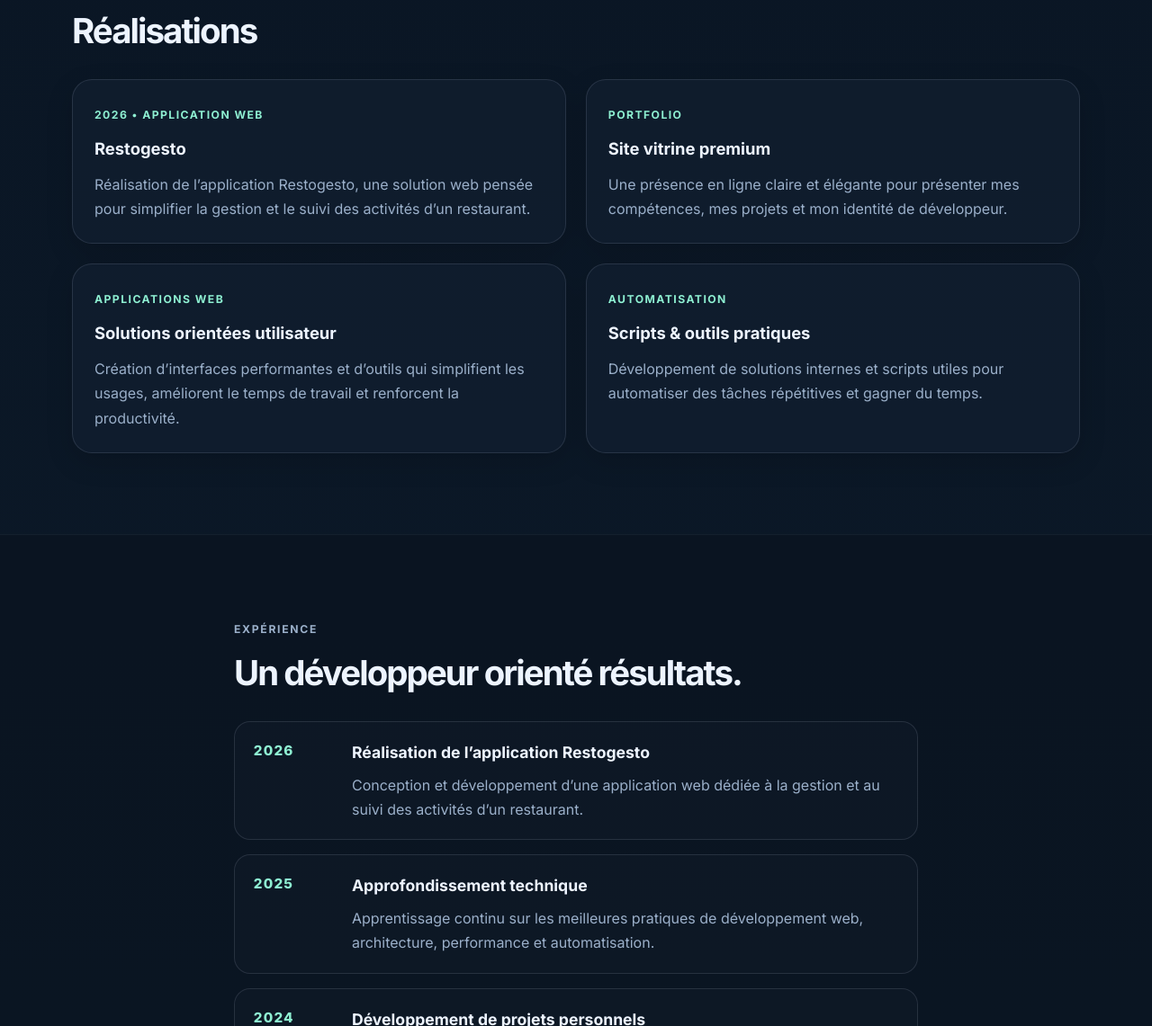
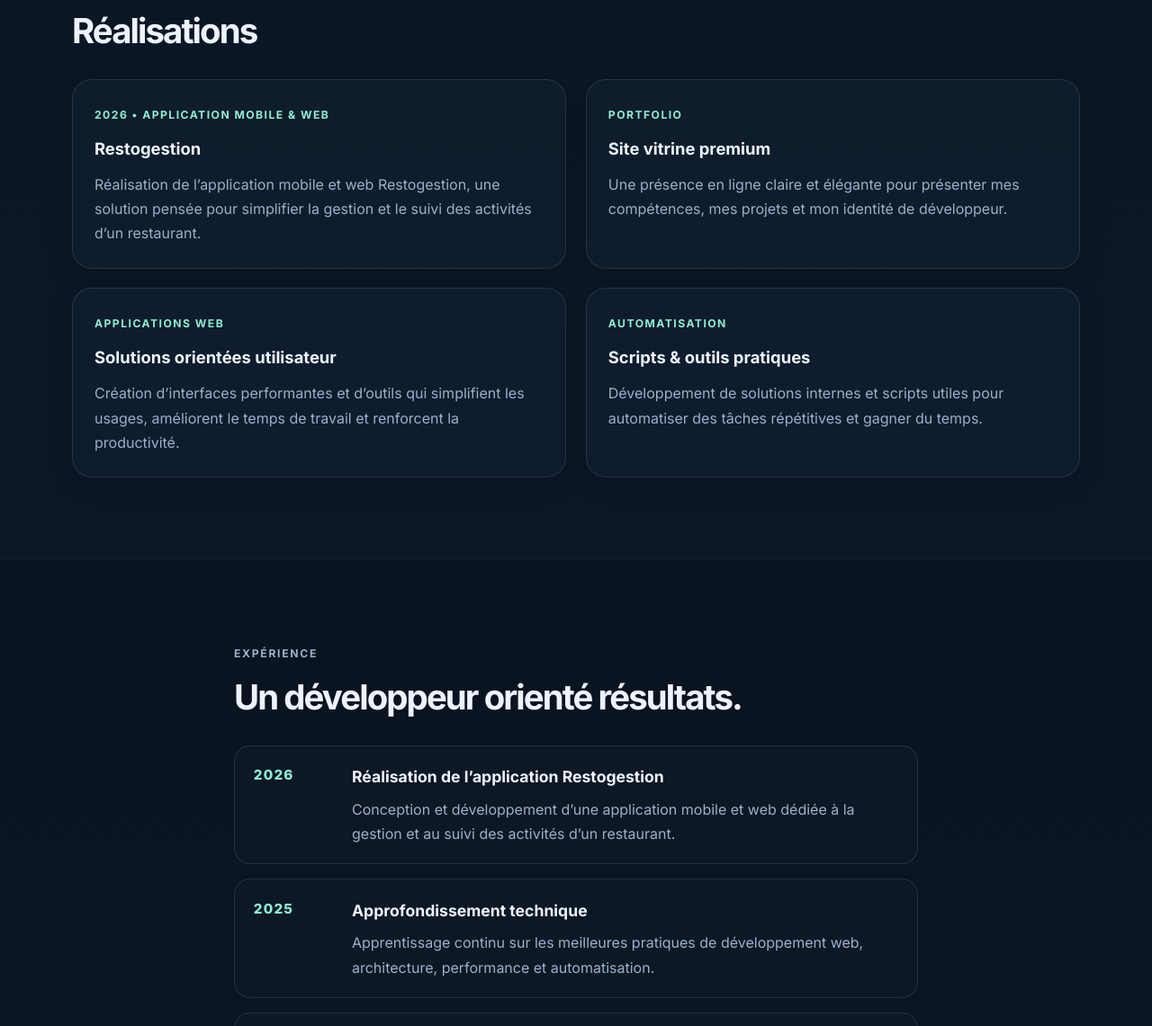
Before and after one commit to syphaxGIT/syphaxGIT.github.io, a plain HTML site: page index.html in a window 1280 px wide. Shown: the part 1909-3050 px from the top of the page at 90% size. Drawn offline with Linux system fonts and the light colour scheme.

Commit message:
Clarify that Restogestion is a mobile and web app

```diff
--- a/index.html
+++ b/index.html
@@ -148,10 +148,10 @@
           <h2>Réalisations</h2>
           <div class="projects-grid">
             <article class="project-card">
-              <span>2026 • Application web</span>
-              <h3>Restogesto</h3>
+              <span>2026 • Application mobile & web</span>
+              <h3>Restogestion</h3>
               <p>
-                Réalisation de l’application Restogesto, une solution web pensée pour simplifier la gestion et le suivi des activités d’un restaurant.
+                Réalisation de l’application mobile et web Restogestion, une solution pensée pour simplifier la gestion et le suivi des activités d’un restaurant.
               </p>
             </article>
             <article class="project-card">
@@ -187,8 +187,8 @@
             <div class="timeline-item">
               <span class="year">2026</span>
               <div>
-                <h3>Réalisation de l’application Restogesto</h3>
-                <p>Conception et développement d’une application web dédiée à la gestion et au suivi des activités d’un restaurant.</p>
+                <h3>Réalisation de l’application Restogestion</h3>
+                <p>Conception et développement d’une application mobile et web dédiée à la gestion et au suivi des activités d’un restaurant.</p>
               </div>
             </div>
             <div class="timeline-item">
```
